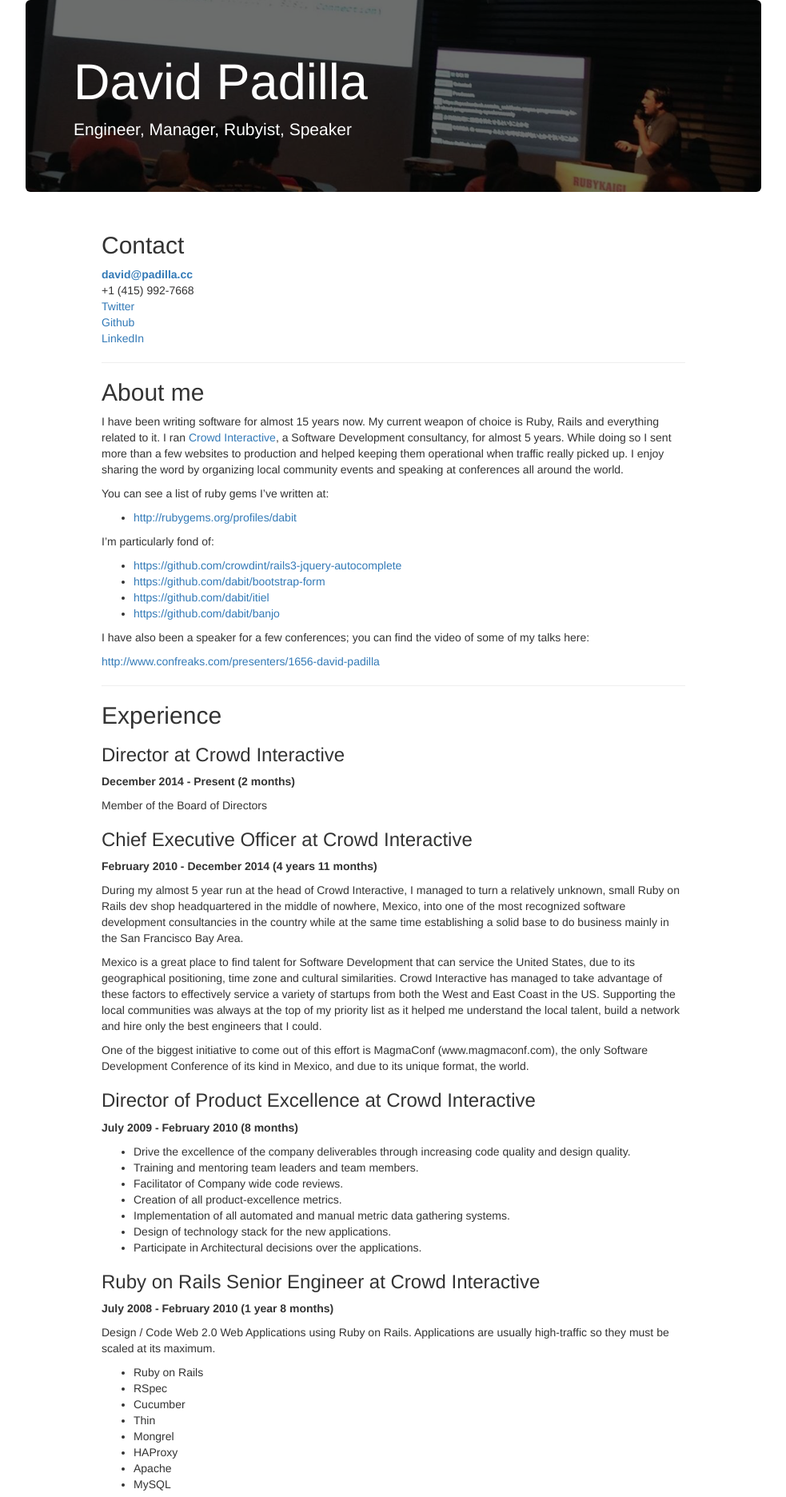
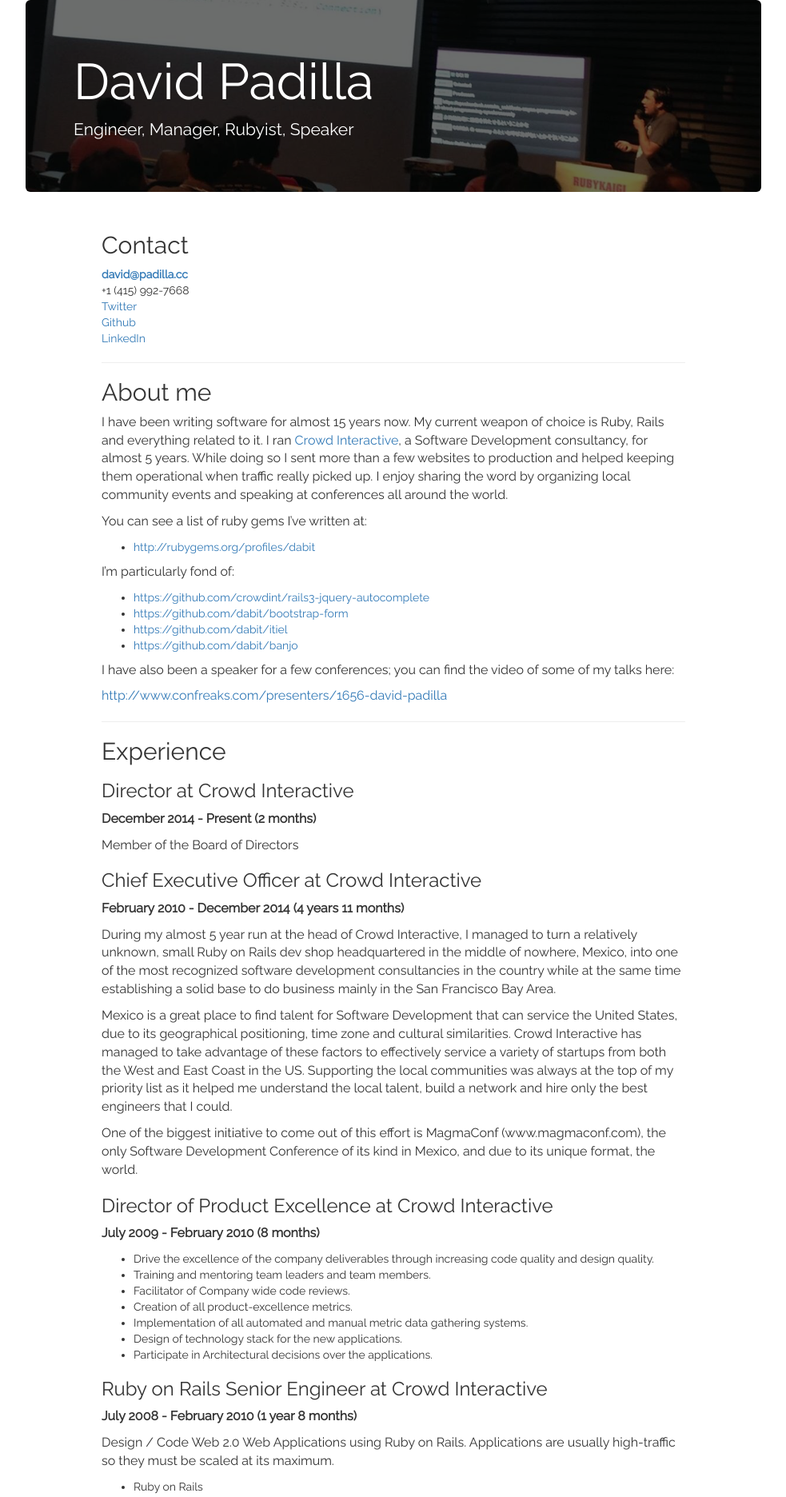
Before and after one commit to dabit/dabit.github.io, a Jekyll site: the page index.html, which Jekyll copies as it is, in a window 1280 px wide. Shown: the top 1872 px of the page at 80% size, without its empty margins (148-1131 px from the left). Built offline with Jekyll 4.4.1, drawn with Linux system fonts in a browser that asks for light colours.

Commit message:
New font

```diff
--- a/index.html
+++ b/index.html
@@ -1,10 +1,12 @@
 <!DOCTYPE html>
 <html>
 <head>
+<link href='http://fonts.googleapis.com/css?family=Open+Sans' rel='stylesheet' type='text/css'/>
 <meta name="viewport" content="width=device-width, initial-scale=1" />
 <meta charset="utf-8" />
 <title>David Padilla : Engineer, Manager, Rubyist, Speaker.md</title>
 <link rel="stylesheet" href="https://maxcdn.bootstrapcdn.com/bootstrap/3.3.2/css/bootstrap.min.css">
+<link href='http://fonts.googleapis.com/css?family=Raleway' rel='stylesheet' type='text/css'/>
 <style>
 .jumbotron {
   background-image: url('img/banner.png');
@@ -15,6 +17,15 @@
   text-align: center;
   margin-bottom: 50px;
   font-size: 20px;
+}
+
+body {
+  font-family: 'Raleway', sans-serif;
+  font-weight: 400;
+}
+
+p {
+  font-size: 12pt;
 }
 </style>
 <script>
```
